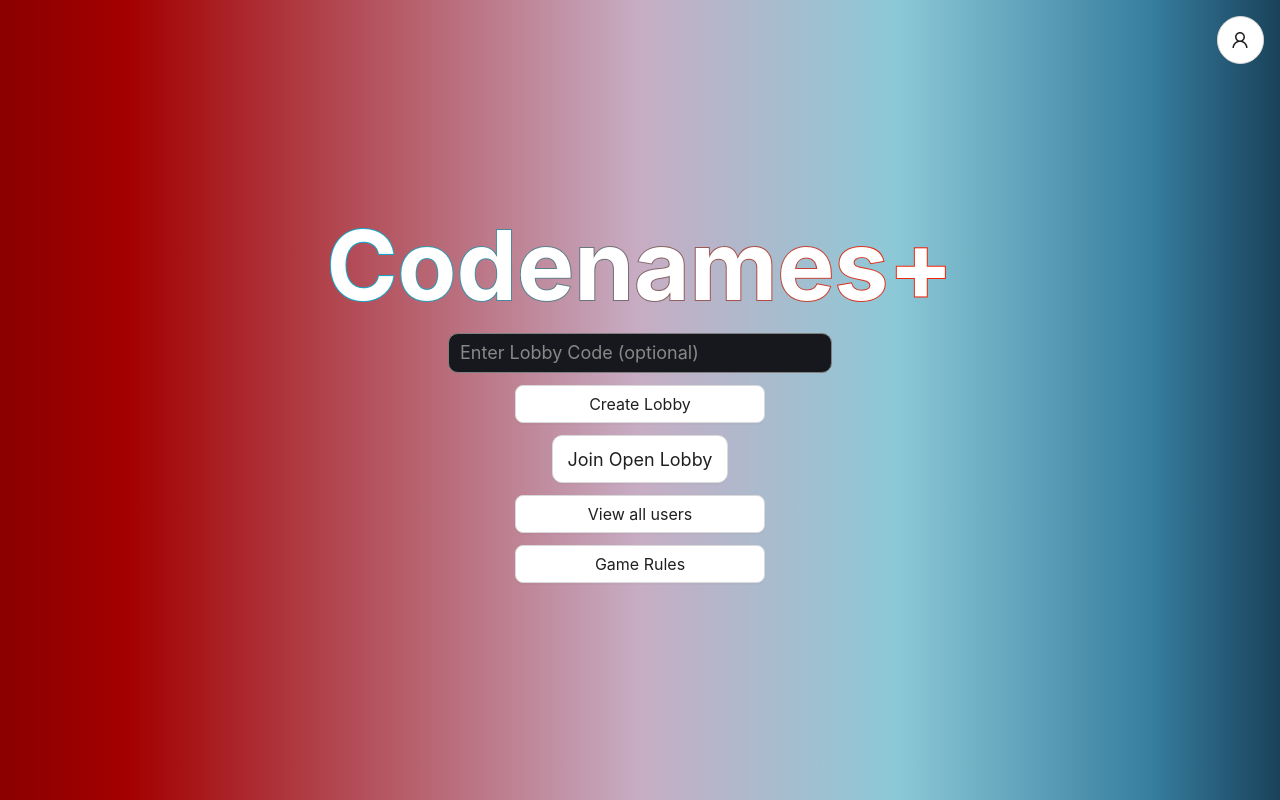
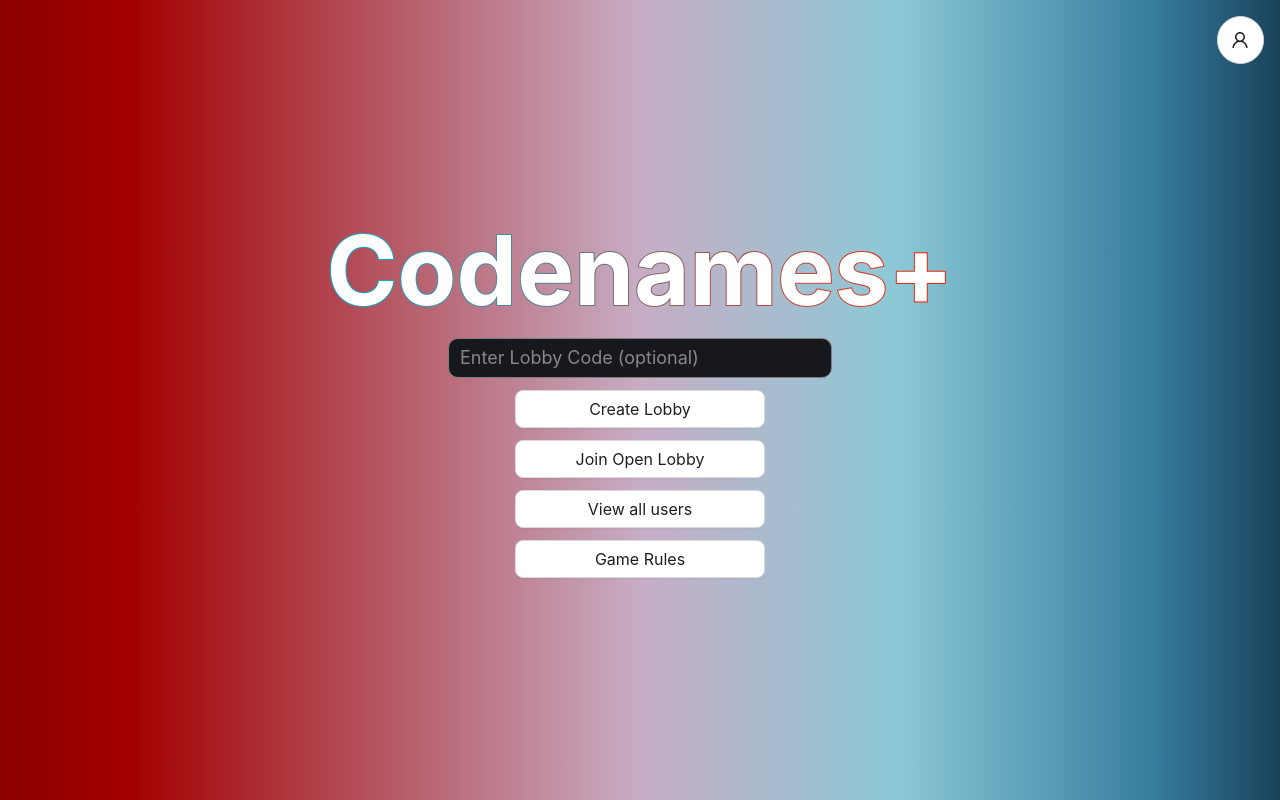
Before and after one commit to Fisssch/SoPra_MG_Client, a Next.js app: page /mainpage in a window 1280 px wide. Built offline with nearby package versions, Linux system fonts and the light colour scheme; sample sign-in values are in the browser's storage; what @ant-design/nextjs-registry would draw is missing.

Commit message:
Visual edjustments for open lobby function
related to: #18

```diff
--- a/app/mainpage/page.tsx
+++ b/app/mainpage/page.tsx
@@ -69,7 +69,7 @@ export default function Home() {
 
      // Überprüfen, ob eine offene Lobby zurückgegeben wurde
      if (!response || !response.id) {
-       message.info("Es existiert keine offene Lobby. Du kannst eine neue Lobby erstellen.");
+       message.info("There's currently no Open Lobby. Feel free to create a new one.");
        return; // Es existiert keine offene Lobby, keine Aktion wird durchgeführt
      }
 
@@ -97,9 +97,17 @@ export default function Home() {
      // Weiterleitung zur Lobby-Seite
      window.location.href = `/lobby/${lobby.id}`;
    } catch (error: any) {
-     console.error("Fehler beim Beitreten der offenen Lobby:", error);
-     message.error("Konnte keine offene Lobby finden oder beitreten.");
-   }
+     if (
+      error?.response?.status === 404 ||
+      error?.status === 404 ||
+      error?.message?.includes("not found")
+    ) {
+      message.info("There's currently no Open Lobby. Feel free to create a new one.");
+    } else {
+      console.error("Error while joining the Open Lobby", error);
+      message.error("Couldn't find or join the Open Lobby.");
+    }
+  }
  };
 
   // Funktion für Beitritt oder Erstellung einer Lobby
@@ -214,8 +222,8 @@ export default function Home() {
         </Button>
         <Button
           type="default"
-          size="large"
-          className="bg-white text-black font-medium rounded-md px-6 py-2"
+          size="middle"
+          style={{ width: 250 }}
           onClick={fetchOpenLobby} // Button zum Beitreten einer offenen Lobby
         >
           Join Open Lobby
--- a/app/styles/globals.css
+++ b/app/styles/globals.css
@@ -198,3 +198,7 @@ button {
     @apply bg-background text-foreground;
   }
 }
+
+.ant-pagination-item-ellipsis {
+  color: white !important;
+}
```
